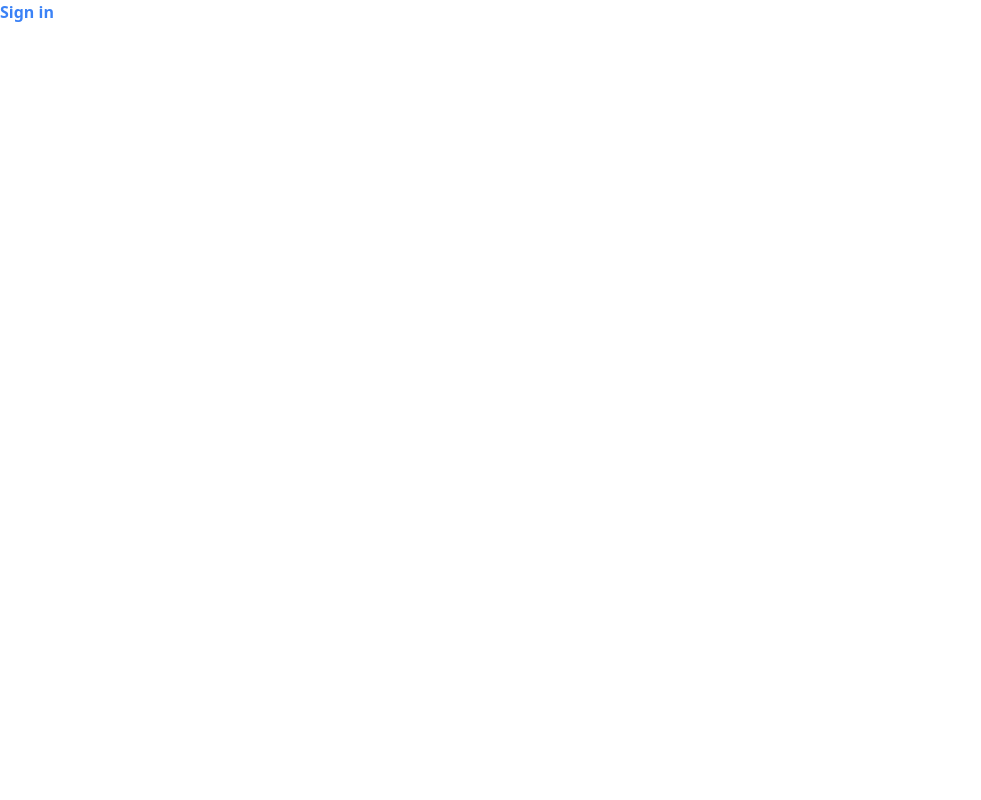
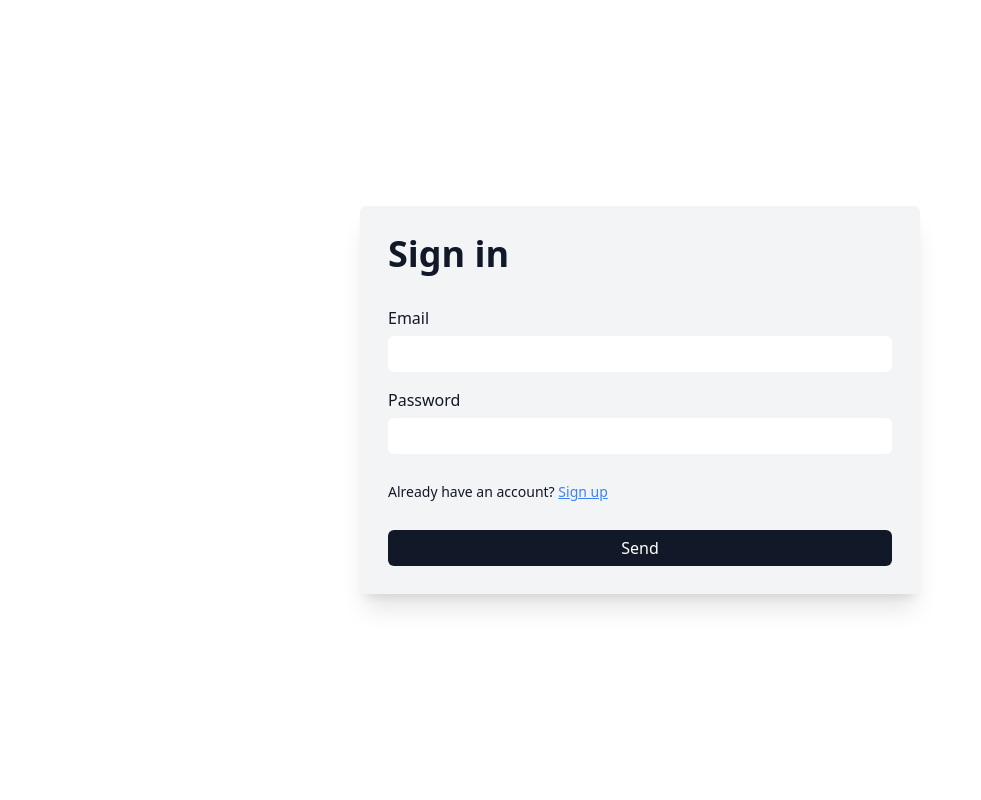
Before and after one commit to sergiopmdeveloper/password-manager, a Django app: page /authentication/sign-in in a window 1280 px wide. Before the commit the part shown is almost empty. Shown: the whole page, without its empty margins (0-981 px from the left). Run offline with Django 5.2, Linux system fonts and the light colour scheme; style sheets or scripts are compiled from the project's sources; some libraries are stand-ins or nearby versions.

Commit message:
style: implement ui of the sign in form

```diff
--- a/package.json
+++ b/package.json
@@ -1,4 +1,10 @@
 {
+  "scripts": {
+    "css:init": "tailwindcss -i ./static/css/input.css -o ./static/css/output.css",
+    "css:dev": "tailwindcss -i ./static/css/input.css -o ./static/css/output.css --watch",
+    "css:build": "tailwindcss -i ./static/css/input.css -o ./static/css/output.css --minify",
+    "postinstall": "npm run css:init"
+  },
   "devDependencies": {
     "prettier": "^3.3.3",
     "tailwindcss": "^3.4.14"
--- a/templates/authentication/sign-in.html
+++ b/templates/authentication/sign-in.html
@@ -6,7 +6,36 @@
 {# djlint:on #}
 
 {% block body %}
-    <main>
-        <h1 class="text-blue-500 font-bold">Sign in</h1>
+    <main class="w-full h-screen flex items-center justify-center">
+        <div class="w-[35rem] bg-gray-100 p-7 rounded-md shadow-xl">
+            <h1 class="text-gray-900 text-4xl font-bold">Sign in</h1>
+
+            <form class="flex flex-col gap-4 mt-8">
+                <div class="flex flex-col gap-1.5">
+                    <label class="text-gray-900" for="email">Email</label>
+
+                    <input class="w-full h-9 text-gray-900 text-sm px-2.5 rounded-md outline-gray-900"
+                           id="email"
+                           name="email"
+                           autocomplete="email" />
+                </div>
+
+                <div class="flex flex-col gap-1.5">
+                    <label class="text-gray-900" for="password">Password</label>
+
+                    <input class="w-full h-9 text-gray-900 text-sm px-2.5 rounded-md outline-gray-900"
+                           id="password"
+                           name="password"
+                           type="password"
+                           autocomplete="current-password" />
+                </div>
+
+                <p class="text-gray-900 text-sm my-3">
+                    Already have an account? <a class="text-blue-500 underline cursor-pointer">Sign up</a>
+                </p>
+
+                <button class="h-9 bg-gray-900 text-white rounded-md transition-colors hover:bg-gray-900/90">Send</button>
+            </form>
+        </div>
     </main>
 {% endblock body %}
```
Also changed, not shown: package-lock.json.
